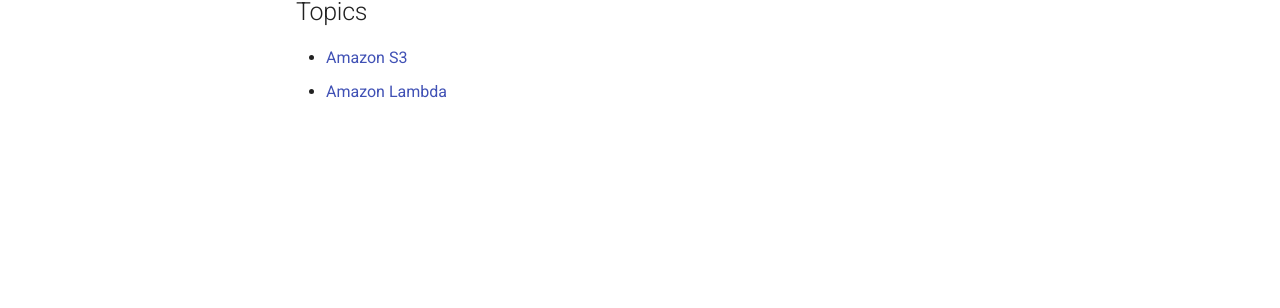
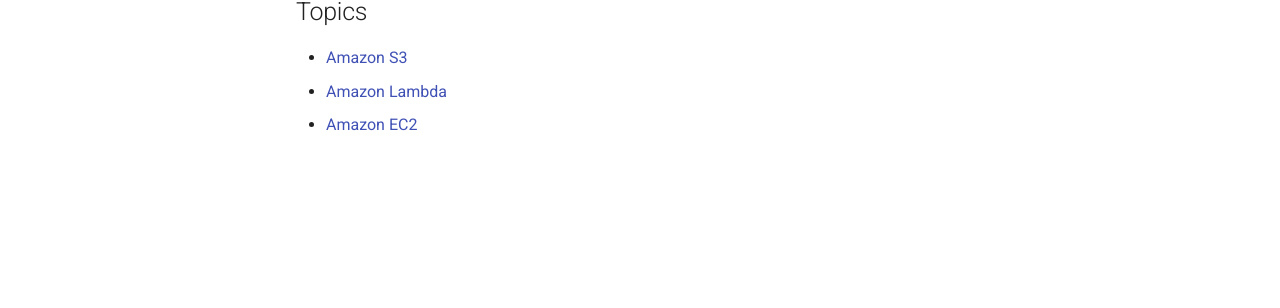
Before and after one commit to meghnalal/aws-developer-associate-notes, an MkDocs documentation site: the page built from docs/index.md, in a window 1280 px wide. Shown: the part 251-559 px from the top of the page. Built offline with MkDocs 1.6.1 and Material for MkDocs 9.7.7, drawn with Linux system fonts in a browser that asks for light colours.

Commit message:
Add Amazon EC2 topic to documentation

```diff
--- a/docs/index.md
+++ b/docs/index.md
@@ -5,3 +5,4 @@
 ## Topics
 - [Amazon S3](S3.md)
 - [Amazon Lambda](Lambda.md)
+- [Amazon EC2](EC2.md)
```
